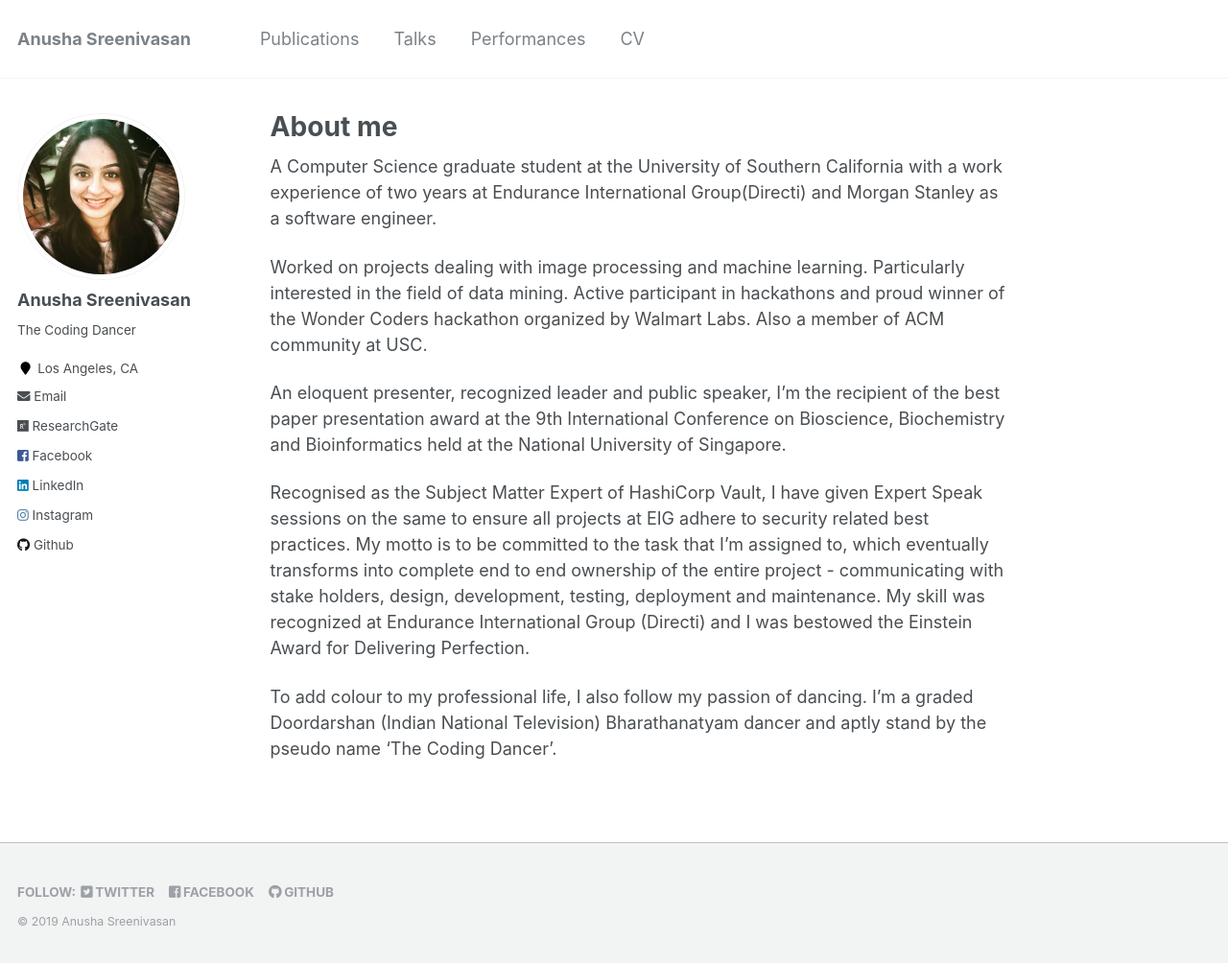
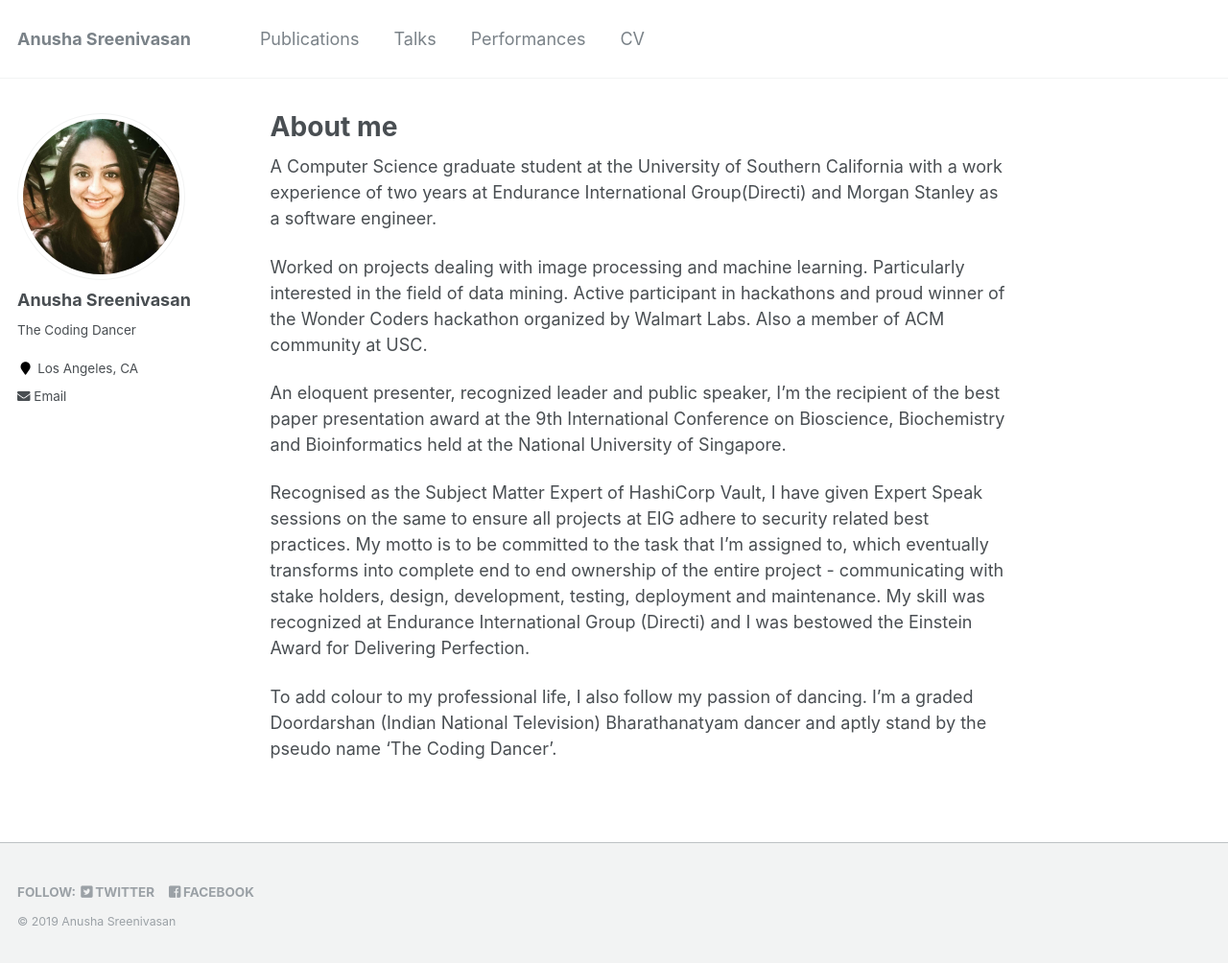
Before and after one commit to anusha-sreeni95/anusha-sreeni95.github.io, a Jekyll site: the page built from _pages/about.md, in a window 1280 px wide and 1006 px high. Shown: the whole window at 96% size. Built offline with Jekyll 4.4.1, drawn with Linux system fonts in a browser that asks for light colours.

Commit message:
Update _config.yml

```diff
--- a/_config.yml
+++ b/_config.yml
@@ -87,20 +87,20 @@ author:
   employer         :
   googlescholar    :
   email            :  "anusha.sreeni95@gmail.com"
-  researchgate     :  "https://www.researchgate.net/profile/Anusha_Sreenivasan2"
+  researchgate     :  # "https://www.researchgate.net/profile/Anusha_Sreenivasan2"
   uri              :
   bitbucket        :
   codepen          :
   dribbble         :
   flickr           :
-  facebook         : "https://www.facebook.com/anusha.sreenivasan"
+  facebook         : # "https://www.facebook.com/anusha.sreenivasan"
   foursquare       :
-  github           : "https://github.com/anusha-sreeni95"
+  github           : # "https://github.com/anusha-sreeni95"
   google_plus      :
   keybase          :
-  instagram        : "https://www.instagram.com/anushasreenivasan/?hl=en"
+  instagram        : # "https://www.instagram.com/anushasreenivasan/?hl=en"
   lastfm           :
-  linkedin         : "https://linkedin.com/in/anusha-sreenivasan/"
+  linkedin         : # "https://linkedin.com/in/anusha-sreenivasan/"
   orcid            :
   pinterest        :
   soundcloud       :
```
